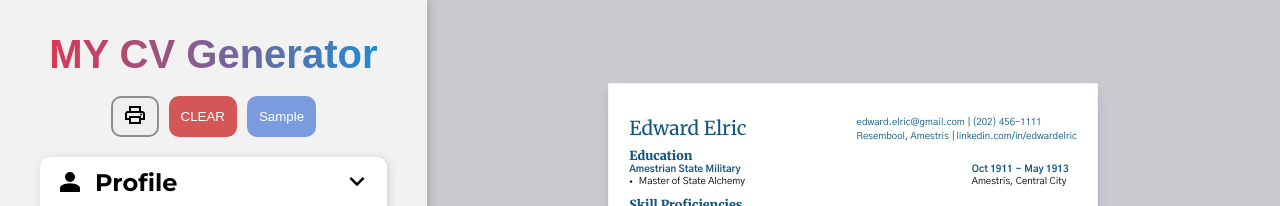
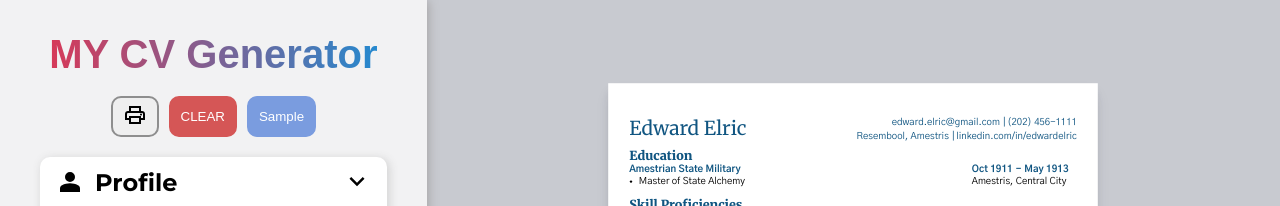
Before and after one commit to NovaCat35/cv-generator, a React (Vite) app: page / in a window 1280 px wide. Shown: the top 206 px of the page. Built offline with nearby package versions, Linux system fonts and the light colour scheme; a web font is replaced by a local one.

Commit message:
Minor styling

```diff
--- a/src/components/ResumePreview.tsx
+++ b/src/components/ResumePreview.tsx
@@ -18,8 +18,10 @@ const ResumePreview = React.forwardRef((props: ResumePreviewProps, ref: any) =>
 			<header>
 				<div className="name">{personInfo.name}</div>
 				<div className="contact-info">
-					{personInfo.email != "" && <div className="email">{personInfo.email}</div>}
-					{personInfo.phone != "" && <div className="phone">{personInfo.phone}</div>}
+					<div className="top-container">
+						{personInfo.email != "" && <div className="email">{personInfo.email}</div>}
+						{personInfo.phone != "" && <div className="phone">{personInfo.phone}</div>}
+					</div>
 					<div className="bottom-container">
 						{personInfo.location != "" && <div className="location">{personInfo.location}</div>}
 						{personInfo.website != "" && <div className="website">{personInfo.website}</div>}
@@ -82,7 +84,8 @@ const ResumePreview = React.forwardRef((props: ResumePreviewProps, ref: any) =>
 										<div className="bullet-point" key={bullet.id}>
 											{bullet.bulletPoint}
 										</div>
-									))}
+									))
+								}
 							</div>
 						))}
 					</div>
--- a/src/styles/mainForms.scss
+++ b/src/styles/mainForms.scss
@@ -26,7 +26,7 @@
 	overscroll-behavior: contain;
 	box-shadow: 1px 1px 10px 0px rgb(163, 161, 161);
 	.title {
-		align-self: center;
+		text-align: center;
 		font-size: 2.2rem;
 		font-family: "Agbalumo", sans-serif;
 		// font-family: 'Libre Baskerville', sans-serif;
--- a/src/styles/resumePreview.scss
+++ b/src/styles/resumePreview.scss
@@ -63,16 +63,18 @@ $special-font-color: #105581;
 			color: $special-font-color;
 			display: flex;
 			flex-wrap: wrap;
+			justify-content: flex-end;
 			gap: 3px 5px;
-			div {
-				white-space: nowrap;
-				&:nth-child(2) {
-					@include divider();
-				}
-			}
+			white-space: nowrap;
+			.top-container,
 			.bottom-container {
 				display: flex;
 				gap: 5px;
+				div {
+					&:nth-child(2) {
+						@include divider();
+					}
+				}
 			}
 		}
 	}
```
